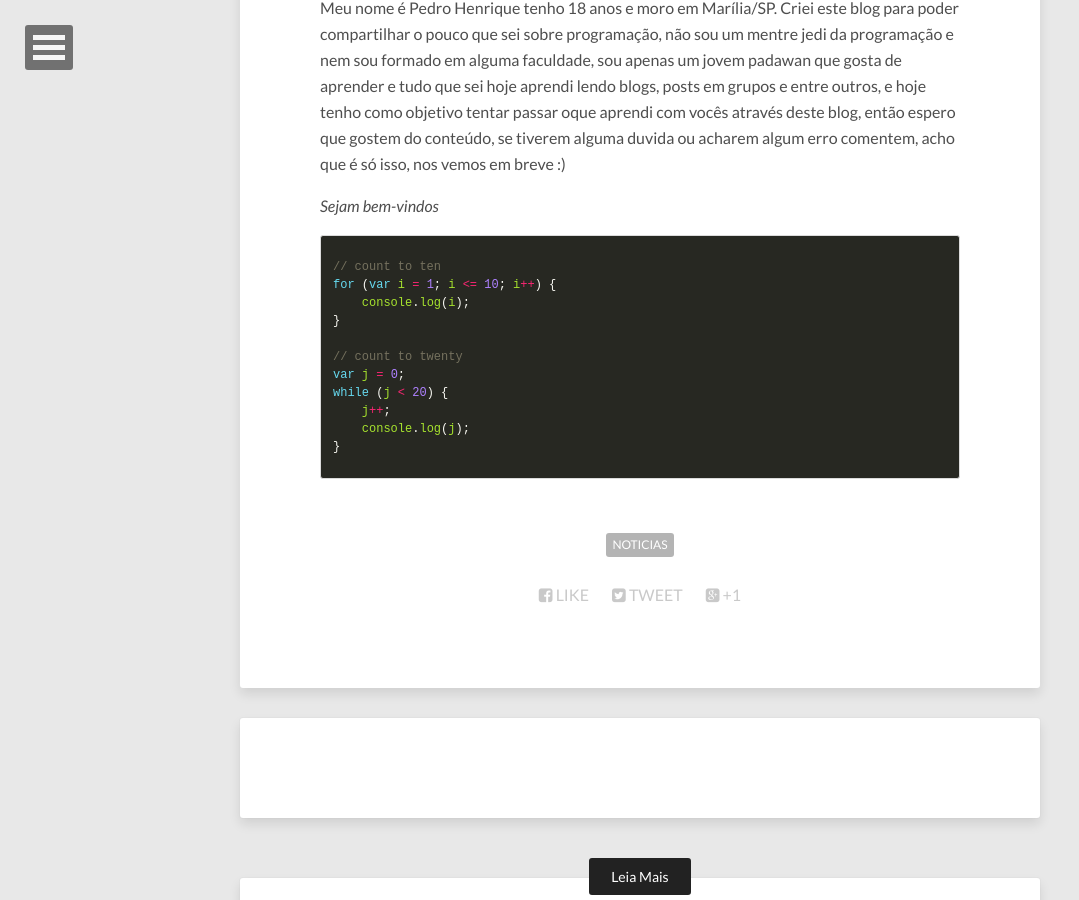
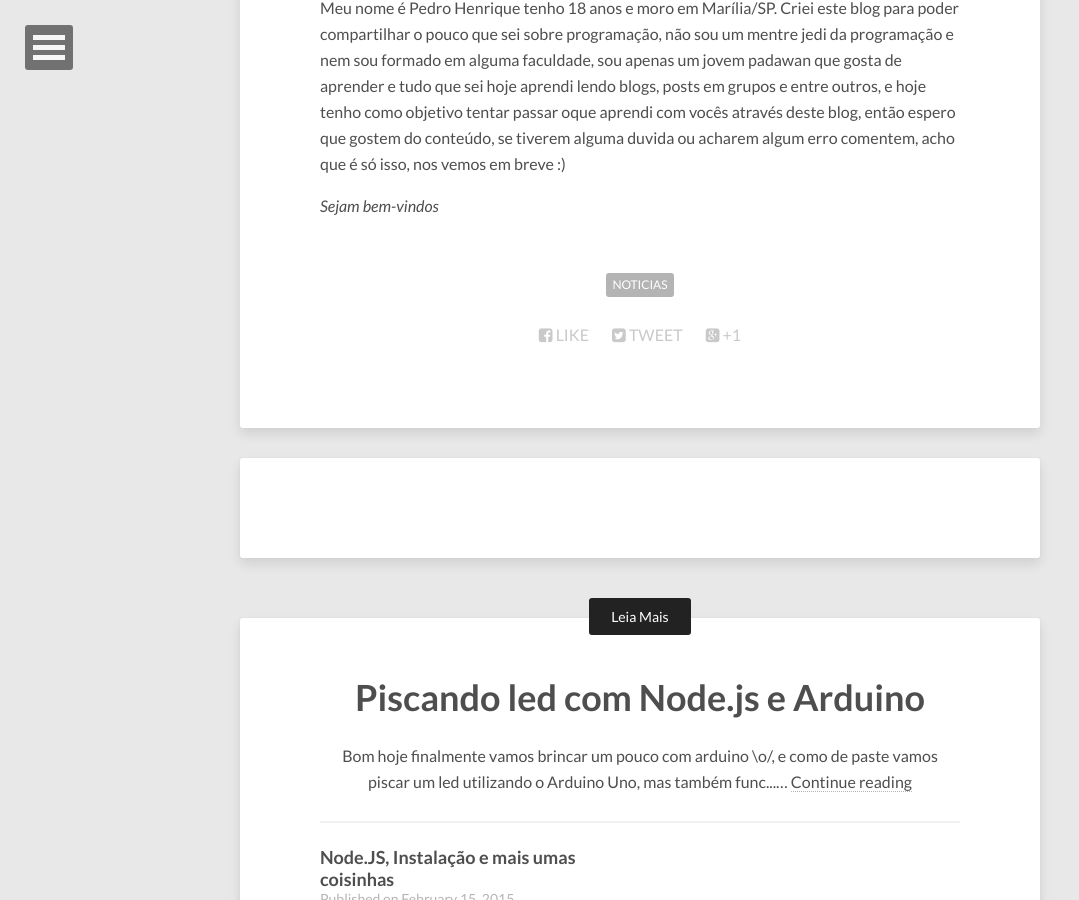
Before and after one commit to pedrohs/pedrohs.github.io, a Jekyll site: the page built from _posts/2015-02-15-primeiro-post.md, in a window 1280 px wide and 900 px high, scrolled down 353 px. Shown: the whole window, without its empty margins (0-1079 px from the left). Built offline with Jekyll 4.4.1, drawn with Linux system fonts in a browser that asks for light colours; nearby versions of some CDN libraries; comment, search, counter and statistics services are not loaded.

Commit message:
fix primeira postagem

```diff
--- a/_posts/2015-02-15-primeiro-post.md
+++ b/_posts/2015-02-15-primeiro-post.md
@@ -11,17 +11,3 @@ Meu nome é Pedro Henrique tenho 18 anos e moro em Marília/SP.
 Criei este blog para poder compartilhar o pouco que sei sobre programação, não sou um mentre jedi da programação e nem sou formado em alguma faculdade, sou apenas um jovem padawan que gosta de aprender e tudo que sei hoje aprendi lendo blogs, posts em grupos e entre outros, e hoje tenho como objetivo tentar passar oque aprendi com vocês através deste blog, então espero que gostem do conteúdo, se tiverem alguma duvida ou acharem algum erro comentem, acho que é só isso, nos vemos em breve :)
 
 *Sejam bem-vindos*
-
-{% highlight javascript %}
-// count to ten
-for (var i = 1; i <= 10; i++) {
-    console.log(i);
-}
-
-// count to twenty
-var j = 0;
-while (j < 20) {
-    j++;
-    console.log(j);
-}
-{% endhighlight %}
```
